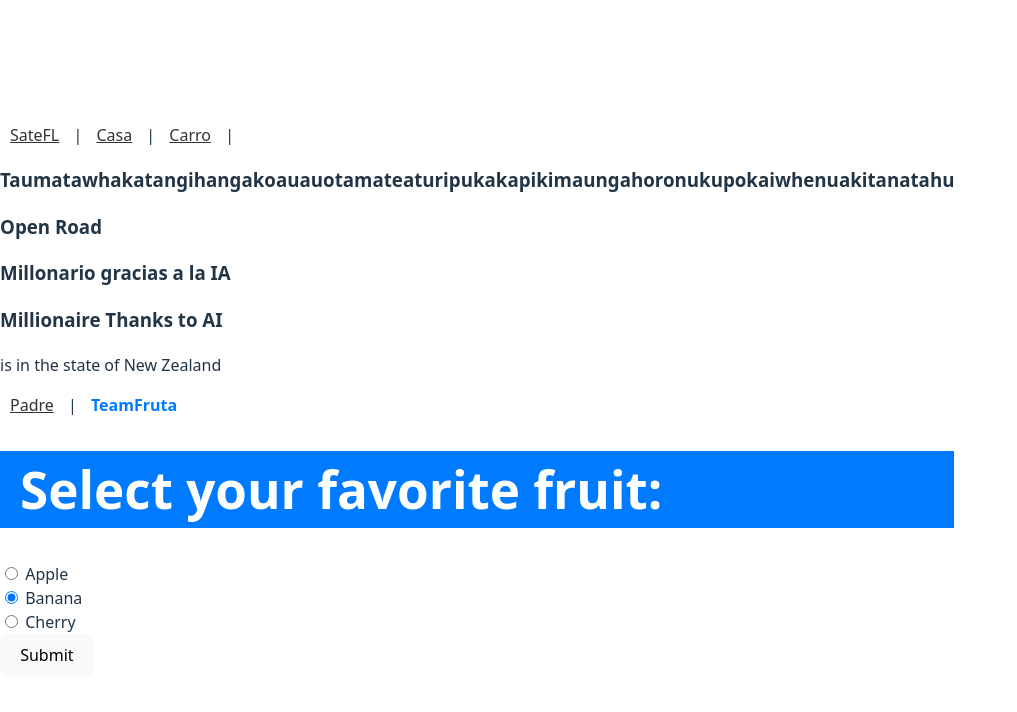
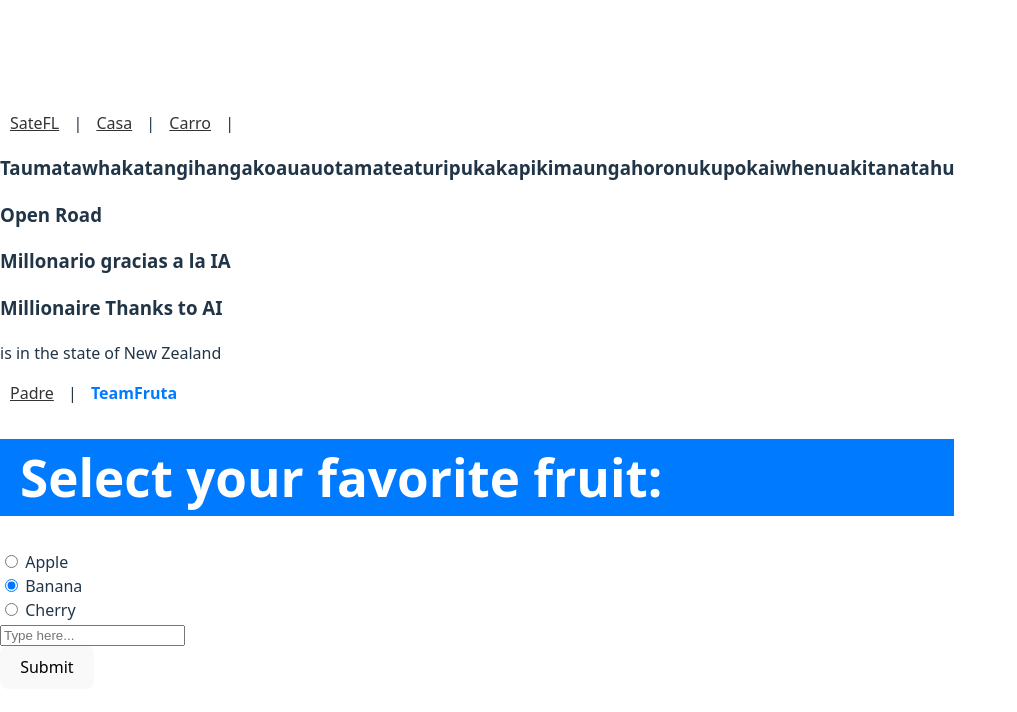
Before and after one commit to Hardbean-sudo/my-react-app, a React (Vite) app: page /teamfruta in a window 1280 px wide. Shown: the top 712 px of the page, without its empty margins (0-1017 px from the left). Built offline with nearby package versions, Linux system fonts and the light colour scheme.

Commit message:
Refactor TeamFruta component to use forwardRef for input and add functionality to set input value based on selected fruit

```diff
--- a/src/components/TeamFruta.jsx
+++ b/src/components/TeamFruta.jsx
@@ -1,5 +1,6 @@
 import { useState } from 'react';
 import styled from 'styled-components';
+import { forwardRef, useRef } from 'react';
 
 const Perrafo = styled.h1`
   padding: 10px 20px;
@@ -7,7 +8,18 @@ const Perrafo = styled.h1`
   color: white;
 `;
 
+const MyInputa = forwardRef((propsito, refri) => (
+  <input ref={refri} {...propsito} />
+));
+
 function TeamFruta() {
+
+  const inputReferencia = useRef();
+
+  const tiraTalla = (x) => {
+    inputReferencia.current.value = x;
+  };
+
   const [selectedFruit, setSelectedFruit] = useState('banana');
 
   const handleChange = (event) => {
@@ -15,7 +27,8 @@ function TeamFruta() {
   };
 
   const handleSubmit = (event) => {
-    alert(`Your favorite fruit is: ${selectedFruit}`);
+    tiraTalla(selectedFruit);
+    // alert(`Your favorite fruit is: ${selectedFruit}`);
     event.preventDefault();
   };
 
@@ -52,6 +65,8 @@ function TeamFruta() {
         /> Cherry
       </label>
       <br />
+      <MyInputa ref={inputReferencia} placeholder="Type here..." />
+      <br />
       <button type="submit">Submit</button>
     </form>
   );
```
